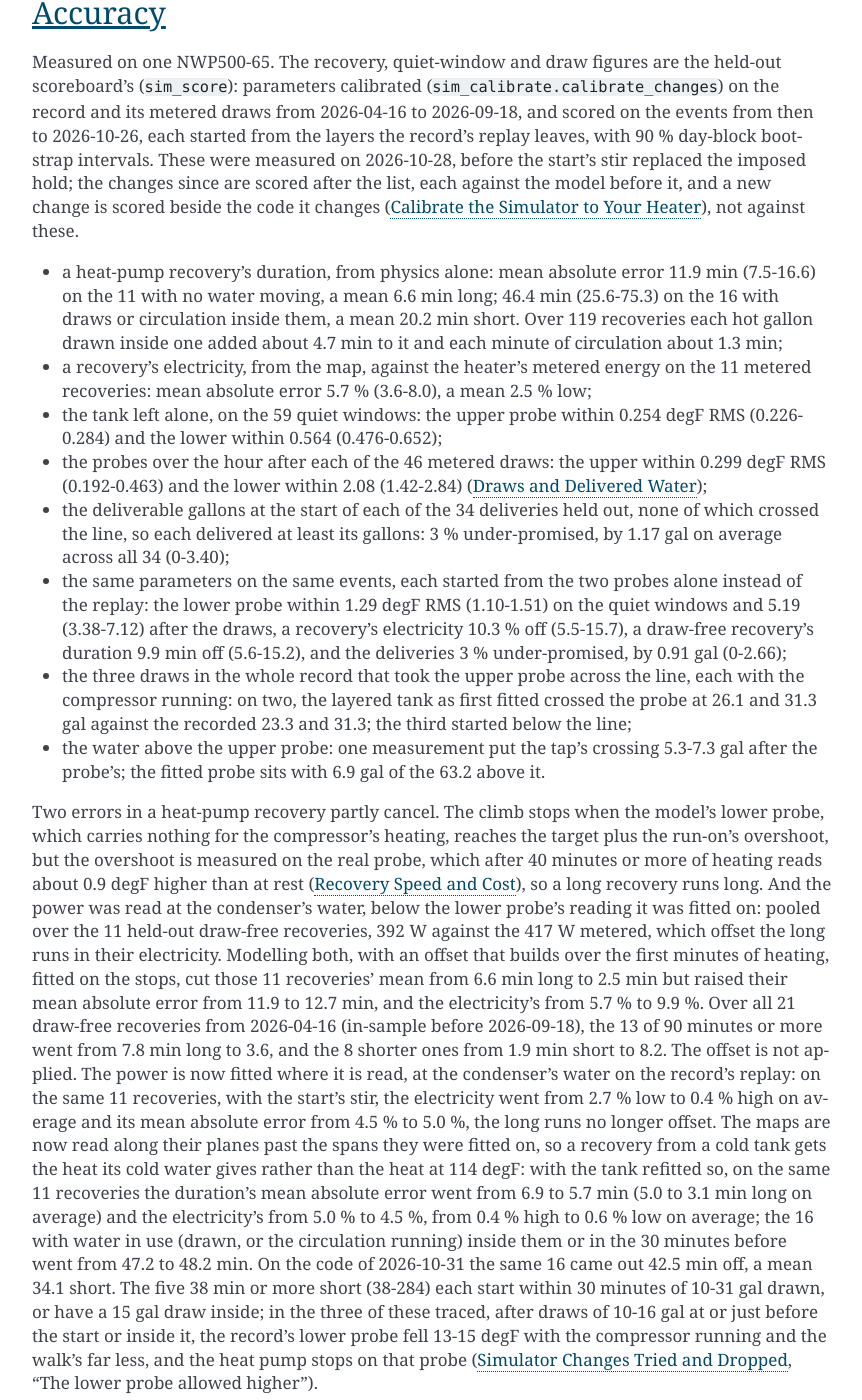
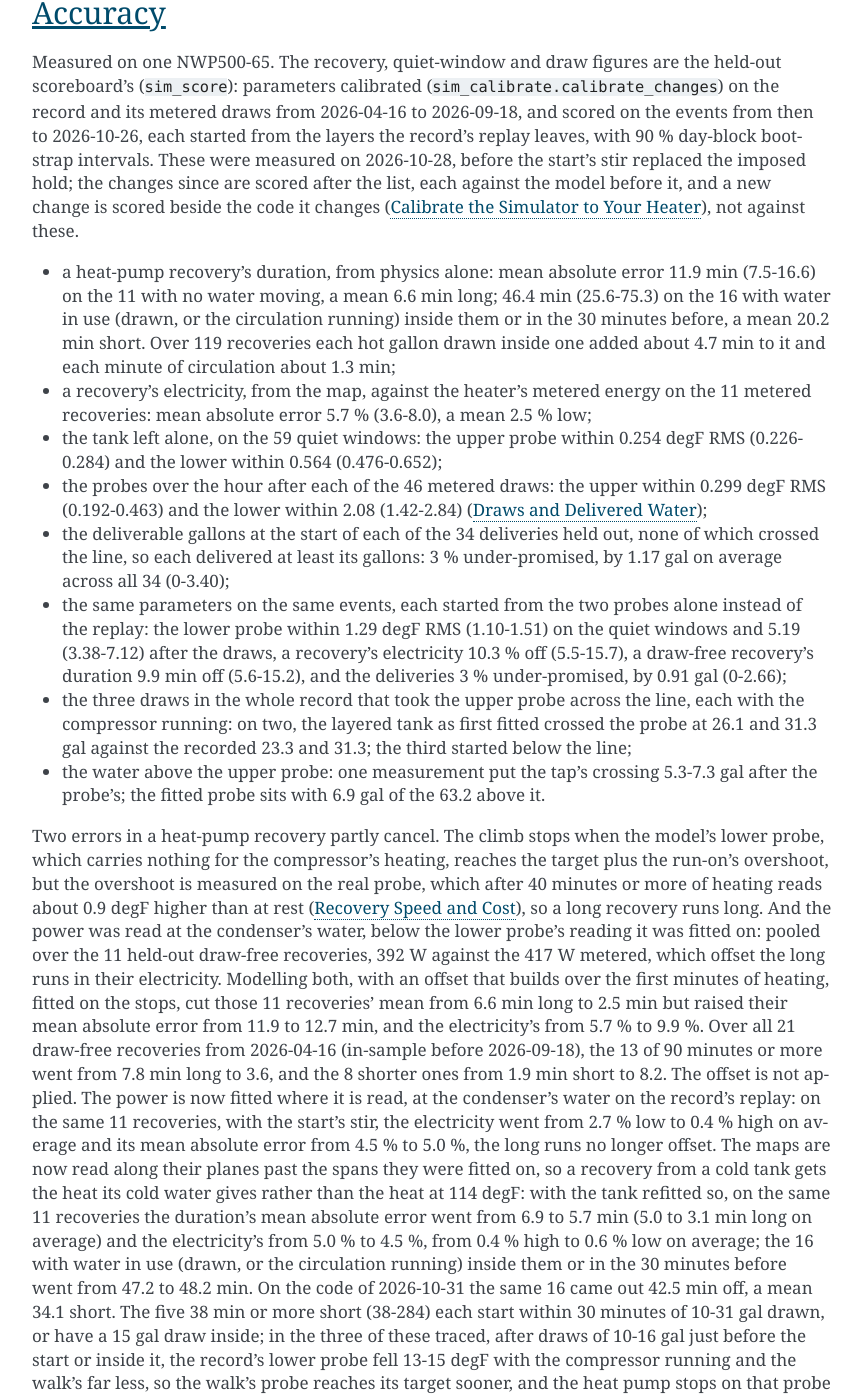
Before and after one commit to eman/nwp500-python, a Sphinx documentation site: the page built from docs/explanation/simulator.rst, in a window 1280 px wide and 1400 px high, scrolled down 7161 px. Shown: the whole window, without its empty margins (338-1200 px from the left). Built offline with Sphinx 7.4.7, drawn with Linux system fonts in a browser that asks for light colours; some of the changed text lies outside the part shown.

Commit message:
docs(sim): one name for the 16, and the early stop said outright
The 2026-10-28 list names the 16 as the later passage does, by water in
use inside them or in the 30 minutes before. The traced draws are just
before the start or inside it, and the walk's probe reaching its target
sooner is said, not left to the reader.

```diff
--- a/docs/explanation/simulator-tried.rst
+++ b/docs/explanation/simulator-tried.rst
@@ -28,15 +28,15 @@ the 27 recoveries after, on the site's installation.
 0.481 against the base's 0.485, which was already 0.015 under the old
 bound, and every held-out score stayed inside its interval (the 16
 recoveries with water in use 41.6 min off against 42.5, a mean 32.8
-short against 34.1; the 11 without 5.6 against 5.7). The shortfall follows
-the water drawn in the 30 minutes before the start (correlation -0.63
+short against 34.1; the 11 without 5.6 against 5.7). The shortfall
+follows the water drawn in the 30 minutes before the start (correlation -0.63
 over 15 of the 16, the one of 2026-09-30 02:51 UTC, 284 min short,
 left out) more than the water drawn inside it (-0.43), and neither the
 start's correction to the probes (at most 1.6 degF, mostly cooling)
 nor the circulation (none on 13 of the 16) nor the mains (a mean 1.5
 degF under an inlet probe, 0.1-3.9 over 25 days of 2026-09-20..10-28,
 ``cold_supply.mains_f``) accounts for it. After the three traced
-draws of 10-16 gal at or just before a recovery's start or inside it,
+draws of 10-16 gal just before a recovery's start or inside it,
 the record's lower probe fell 13-15 degF over the next 10-35 minutes,
 with the compressor running, where the walk's moved under 3 degF; over
 the 34 held-out draws of 8 gal or more with it off, the record's fell a
--- a/docs/explanation/simulator.rst
+++ b/docs/explanation/simulator.rst
@@ -414,8 +414,9 @@ it, and a new change is scored beside the code it changes
 
 - a heat-pump recovery's duration, from physics alone: mean absolute
   error 11.9 min (7.5-16.6) on the 11 with no water moving, a mean
-  6.6 min long; 46.4 min (25.6-75.3) on the 16 with draws or
-  circulation inside them, a mean 20.2 min short. Over 119 recoveries
+  6.6 min long; 46.4 min (25.6-75.3) on the 16 with water in use
+  (drawn, or the circulation running) inside them or in the 30 minutes
+  before, a mean 20.2 min short. Over 119 recoveries
   each hot gallon drawn inside one added about 4.7 min to it and each
   minute of circulation about 1.3 min;
 - a recovery's electricity, from the map, against the heater's metered
@@ -475,10 +476,10 @@ water in use (drawn, or the circulation running) inside them or in the
 2026-10-31 the same 16 came out 42.5 min off, a mean 34.1 short. The
 five 38 min or more short (38-284) each start within 30 minutes of
 10-31 gal drawn, or have a 15 gal draw inside; in the three of these
-traced, after draws of 10-16 gal at or just before the start or inside
-it, the record's lower probe fell 13-15 degF with the compressor
-running and the walk's far less, and the heat pump stops on that
-probe (:doc:`simulator-tried`, "The lower probe allowed
+traced, after draws of 10-16 gal just before the start or inside it,
+the record's lower probe fell 13-15 degF with the compressor running
+and the walk's far less, so the walk's probe reaches its target
+sooner, and the heat pump stops on that probe (:doc:`simulator-tried`, "The lower probe allowed
 higher").
 
 **Whole days** (``sim_score.day_events``), measured on 2026-10-31 on the
```
